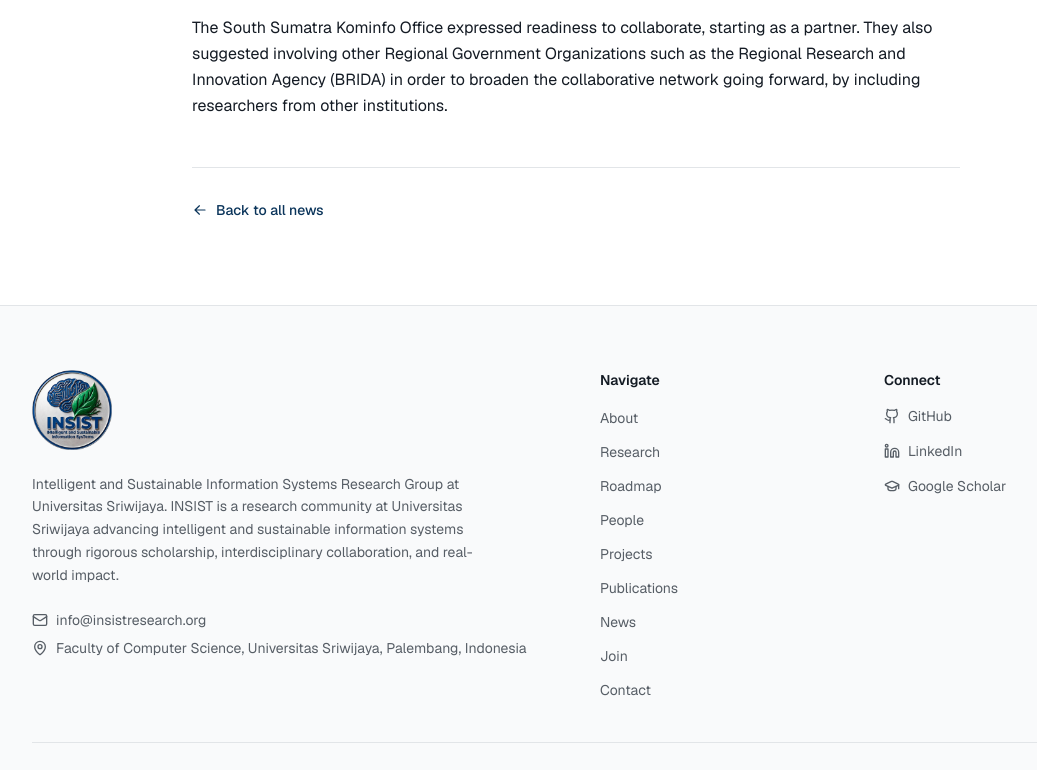
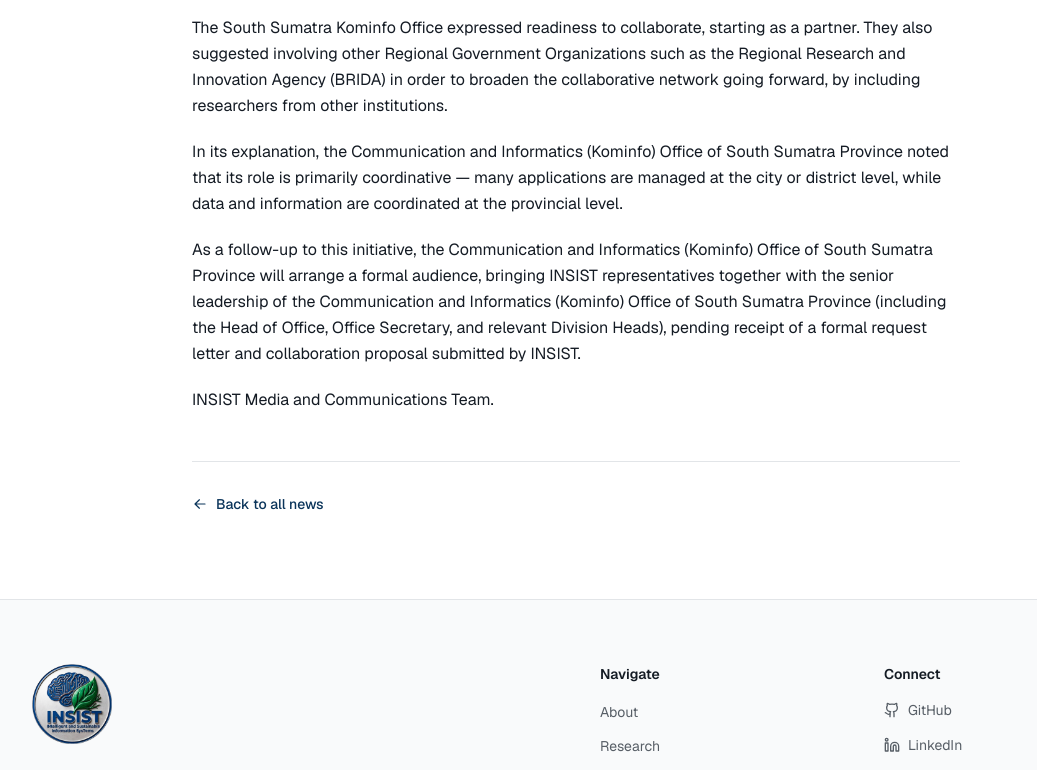
Before and after one commit to rahmatheroza/insist, a Next.js app: page /en/news/read-more/kominfo-sumsel in a window 1280 px wide. Shown: the part 1760-2530 px from the top of the page, without its empty margins (64-1101 px from the left). Built offline with nearby package versions, Linux system fonts and the light colour scheme.

Commit message:
memperbarui news collaboration with Kominfo

```diff
--- a/src/app/[locale]/news/read-more/kominfo-sumsel/page.tsx
+++ b/src/app/[locale]/news/read-more/kominfo-sumsel/page.tsx
@@ -155,6 +155,23 @@ export default async function KominfoSumselPage({
                   seperti Badan Riset dan Inovasi Daerah (BRIDA) dilibatkan, agar jaringan kerja sama lebih luas ke
                   depannya, dengan mengikutsertakan peneliti dari pihak lain.
                 </p>
+
+                <p>
+                  Dalam penjelasannya, Dinas Kominfo Provinsi Sumsel menyebut perannya bersifat koordinasi,
+                  banyak aplikasi berada di tingkat kota atau kabupaten, namun data dan informasi yang tersedia dikoordinasikan oleh
+                  pihak Provinsi.
+                </p>
+
+                <p>
+                  Sebagai bentuk tidak lanjut dari inisiasi ini, Dinas Kominfo Provinsi Sumsel akan melakukan audiensi formal,
+                  yaitu mempertemukan Perwakilan INSIST dengan jajaran pimpinan Dinas Kominfo Provinsi Sumatera Selatan
+                  (Kepala Dinas, Sekretaris Dinas, Kabid yang terkait), dengan terlebih dahulu menunggu surat permohonan dan usulan proposal
+                  kerjasama yang diajukan oleh INSIST.
+                </p>
+
+                <p>
+                  Tim Media dan Komunikasi INSIST.
+                </p>
               </>
             ) : (
               <>
@@ -202,6 +219,23 @@ export default async function KominfoSumselPage({
                   Innovation Agency (BRIDA) in order to broaden the collaborative network going forward, by including
                   researchers from other institutions.
                 </p>
+
+                <p>
+                  In its explanation, the Communication and Informatics (Kominfo) Office of South Sumatra Province noted that its role is primarily coordinative
+                  — many applications are managed at the city or district level, while data and information are
+                  coordinated at the provincial level.
+                </p>
+
+                <p>
+                  As a follow-up to this initiative, the Communication and Informatics (Kominfo) Office of South Sumatra Province will arrange a formal audience,
+                  bringing INSIST representatives together with the senior leadership of the Communication and Informatics (Kominfo) Office of South Sumatra Province (including the Head of Office, Office Secretary, and relevant
+                  Division Heads), pending receipt of a formal request letter and collaboration proposal submitted
+                  by INSIST.
+                </p>
+
+                <p>
+                  INSIST Media and Communications Team.
+                </p>
               </>
             )}
           </div>
```
